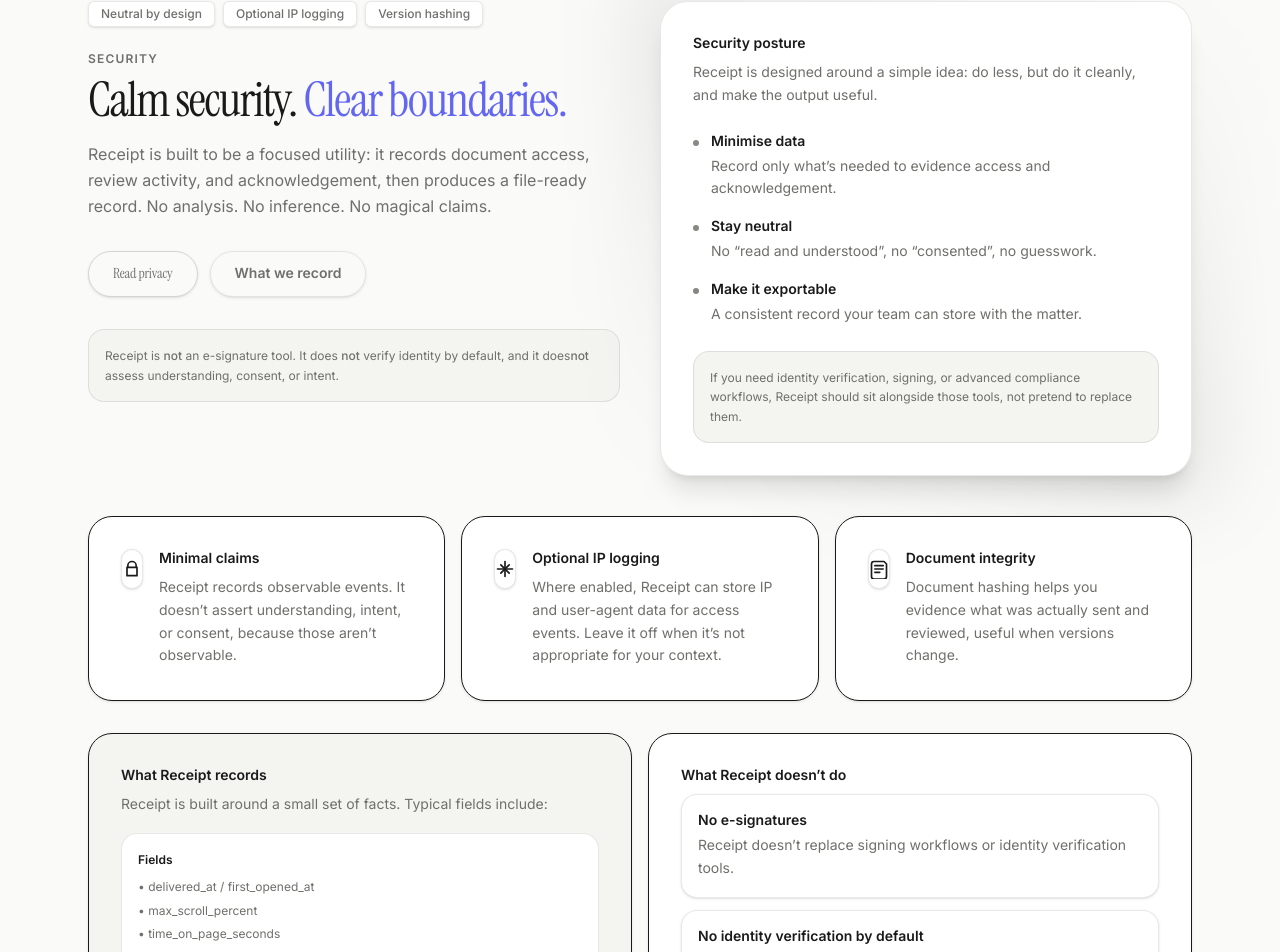
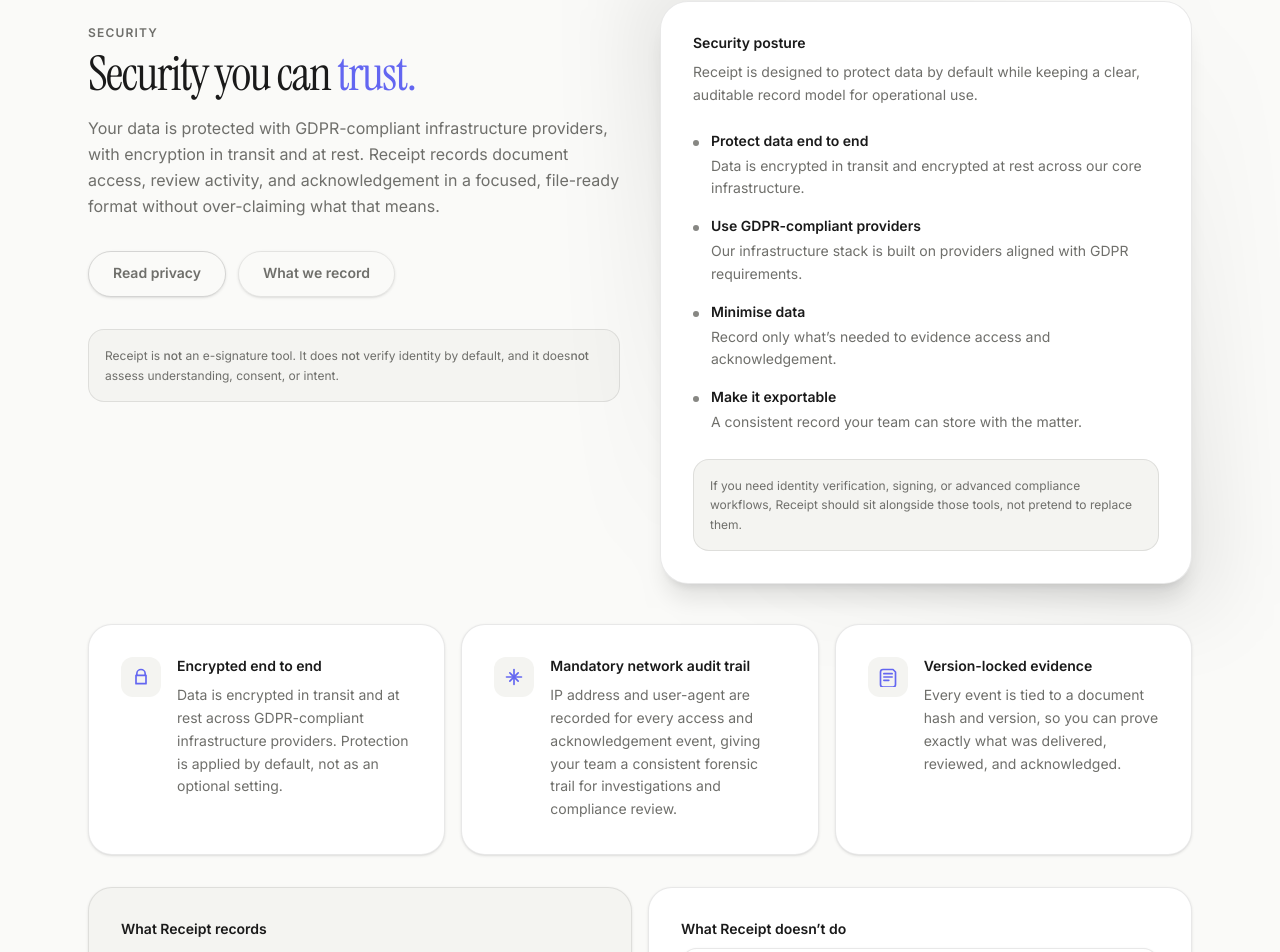
Before and after one commit to LRARE-Holdings/tango, a Next.js app: page /security in a window 1280 px wide. Shown: the part 120-1072 px from the top of the page. Built offline with nearby package versions, Linux system fonts and the light colour scheme.

Commit message:
Update security page cards

```diff
--- a/src/app/(marketing)/security/page.tsx
+++ b/src/app/(marketing)/security/page.tsx
@@ -1,12 +1,4 @@
 // src/app/(marketing)/security/page.tsx
-
-function Badge({ children }: { children: React.ReactNode }) {
-  return (
-    <span className="inline-flex items-center rounded-md border border-[var(--mk-border)] bg-[var(--mk-surface)] px-3 py-1 text-xs font-medium text-[var(--mk-muted)] shadow-sm  ">
-      {children}
-    </span>
-  );
-}
 
 function Card({
   title,
@@ -20,10 +12,10 @@ function Card({
   return (
     <div
       className={[
-        "rounded-3xl border p-6 shadow-sm md:p-8",
+        "rounded-3xl border border-[var(--mk-border)] p-6 shadow-sm md:p-8",
         subtle
-          ? "bg-[var(--mk-border)] bg-[var(--mk-surface-soft)] "
-          : "bg-[var(--mk-border)] bg-[var(--mk-surface)] ",
+          ? "bg-[var(--mk-surface-soft)]"
+          : "bg-[var(--mk-surface)]",
       ].join(" ")}
     >
       {title ? (
@@ -36,7 +28,7 @@ function Card({
 
 function IconCircle({ children }: { children: React.ReactNode }) {
   return (
-    <div className="inline-flex h-10 w-10 items-center justify-center rounded-2xl border border-[var(--mk-border)] bg-[var(--mk-surface)] text-[var(--mk-fg)] shadow-sm  ">
+    <div className="inline-flex h-10 w-10 shrink-0 items-center justify-center rounded-xl bg-[var(--mk-surface-soft)] text-[var(--mk-accent)]">
       {children}
     </div>
   );
@@ -69,31 +61,26 @@ export default function SecurityPage() {
       <section className="mx-auto max-w-6xl px-6 pt-14 pb-10">
         <div className="grid grid-cols-1 gap-10 lg:grid-cols-2 lg:items-start">
           <div>
-            <div className="flex flex-wrap gap-2">
-              <Badge>Neutral by design</Badge>
-              <Badge>Optional IP logging</Badge>
-              <Badge>Version hashing</Badge>
-            </div>
 
             <div className="mt-6 text-xs font-semibold tracking-widest text-[var(--mk-muted)]">
               SECURITY
             </div>
 
             <h1 className="marketing-hero mt-2 text-4xl sm:text-5xl">
-              Calm security.
-              <span className="text-[var(--mk-accent)]">{" "}Clear boundaries.</span>
+              Security you can <span className="text-[var(--mk-accent)]">trust.</span>
             </h1>
 
             <p className="mt-4 max-w-xl text-base leading-relaxed text-[var(--mk-muted)]">
-              Receipt is built to be a focused utility: it records document
-              access, review activity, and acknowledgement, then produces a
-              file-ready record. No analysis. No inference. No magical claims.
+              Your data is protected with GDPR-compliant infrastructure
+              providers, with encryption in transit and at rest. Receipt
+              records document access, review activity, and acknowledgement in a
+              focused, file-ready format without over-claiming what that means.
             </p>
 
             <div className="mt-8 flex flex-col gap-3 sm:flex-row">
               <a
                 href="/privacy"
-                className="inline-flex items-center justify-center rounded-full marketing-cta-primary px-6 py-3 text-sm font-semibold shadow-sm"
+                className="inline-flex items-center justify-center rounded-full marketing-cta-primary marketing-cta-primary-sans px-6 py-3 text-sm font-semibold shadow-sm"
               >
                 Read privacy
               </a>
@@ -122,18 +109,22 @@ export default function SecurityPage() {
                 Security posture
               </div>
               <div className="mt-2 text-sm leading-relaxed text-[var(--mk-muted)]">
-                Receipt is designed around a simple idea: do less, but do it
-                cleanly, and make the output useful.
+                Receipt is designed to protect data by default while keeping a
+                clear, auditable record model for operational use.
               </div>
 
               <div className="mt-6 space-y-4">
                 <DotRow
+                  title="Protect data end to end"
+                  body="Data is encrypted in transit and encrypted at rest across our core infrastructure."
+                />
+                <DotRow
+                  title="Use GDPR-compliant providers"
+                  body="Our infrastructure stack is built on providers aligned with GDPR requirements."
+                />
+                <DotRow
                   title="Minimise data"
                   body="Record only what’s needed to evidence access and acknowledgement."
-                />
-                <DotRow
-                  title="Stay neutral"
-                  body="No “read and understood”, no “consented”, no guesswork."
                 />
                 <DotRow
                   title="Make it exportable"
@@ -174,12 +165,12 @@ export default function SecurityPage() {
               </IconCircle>
               <div>
                 <div className="text-sm font-semibold text-[var(--mk-fg)]">
-                  Minimal claims
+                  Encrypted end to end
                 </div>
                 <div className="mt-2 text-sm leading-relaxed text-[var(--mk-muted)]">
-                  Receipt records observable events. It doesn’t assert
-                  understanding, intent, or consent, because those aren’t
-                  observable.
+                  Data is encrypted in transit and at rest across GDPR-compliant
+                  infrastructure providers. Protection is applied by default,
+                  not as an optional setting.
                 </div>
               </div>
             </div>
@@ -217,12 +208,12 @@ export default function SecurityPage() {
               </IconCircle>
               <div>
                 <div className="text-sm font-semibold text-[var(--mk-fg)]">
-                  Optional IP logging
+                  Mandatory network audit trail
                 </div>
                 <div className="mt-2 text-sm leading-relaxed text-[var(--mk-muted)]">
-                  Where enabled, Receipt can store IP and user-agent data for
-                  access events. Leave it off when it’s not appropriate for your
-                  context.
+                  IP address and user-agent are recorded for every access and
+                  acknowledgement event, giving your team a consistent forensic
+                  trail for investigations and compliance review.
                 </div>
               </div>
             </div>
@@ -248,11 +239,11 @@ export default function SecurityPage() {
               </IconCircle>
               <div>
                 <div className="text-sm font-semibold text-[var(--mk-fg)]">
-                  Document integrity
+                  Version-locked evidence
                 </div>
                 <div className="mt-2 text-sm leading-relaxed text-[var(--mk-muted)]">
-                  Document hashing helps you evidence what was actually sent and
-                  reviewed, useful when versions change.
+                  Every event is tied to a document hash and version, so you can
+                  prove exactly what was delivered, reviewed, and acknowledged.
                 </div>
               </div>
             </div>
@@ -270,12 +261,14 @@ export default function SecurityPage() {
             <div className="mt-4 rounded-2xl border border-[var(--mk-border)] bg-[var(--mk-surface)] p-4 text-xs leading-relaxed text-[var(--mk-muted)]  ">
               <div className="font-semibold text-[var(--mk-fg)]">Fields</div>
               <div className="mt-2 space-y-1">
-                <div>• delivered_at / first_opened_at</div>
-                <div>• max_scroll_percent</div>
-                <div>• time_on_page_seconds</div>
-                <div>• acknowledgement + submitted_at</div>
-                <div>• (optional) ip + user_agent</div>
-                <div>• document hash / version</div>
+                <div>• Delivery time</div>
+                <div>• First open time</div>
+                <div>• Maximum scroll depth</div>
+                <div>• Time spent on page</div>
+                <div>• Acknowledgement status</div>
+                <div>• Acknowledgement submission time</div>
+                <div>• IP address and user agent</div>
+                <div>• Document hash and version</div>
               </div>
             </div>
 
@@ -337,7 +330,7 @@ export default function SecurityPage() {
             <div className="flex w-full flex-col gap-3 sm:w-auto sm:flex-row">
               <a
                 href="/privacy"
-                className="inline-flex items-center justify-center rounded-full marketing-cta-primary px-6 py-3 text-sm font-semibold shadow-sm"
+                className="inline-flex items-center justify-center rounded-full marketing-cta-primary marketing-cta-primary-sans px-6 py-3 text-sm font-semibold shadow-sm"
               >
                 Read privacy
               </a>
```
